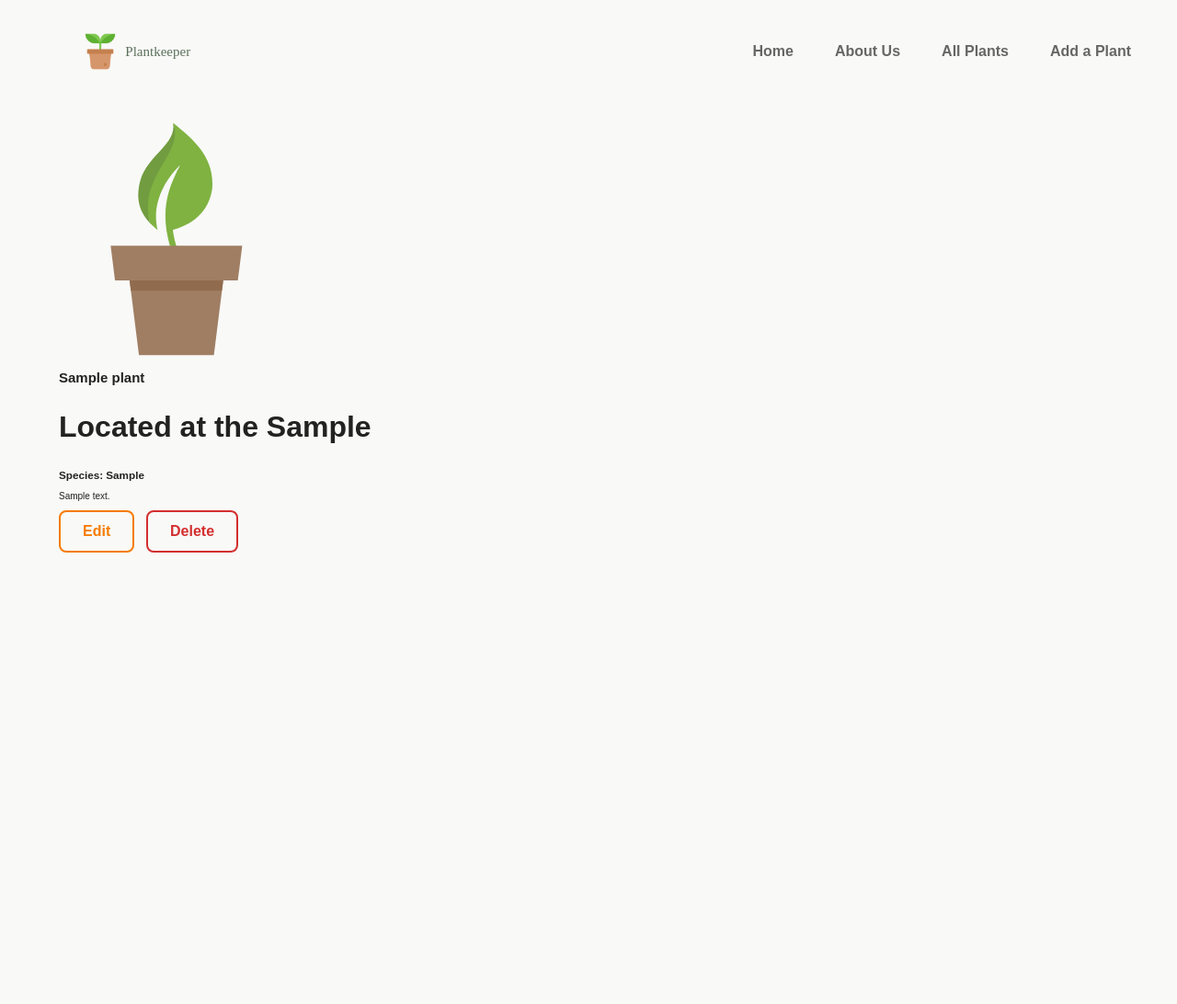
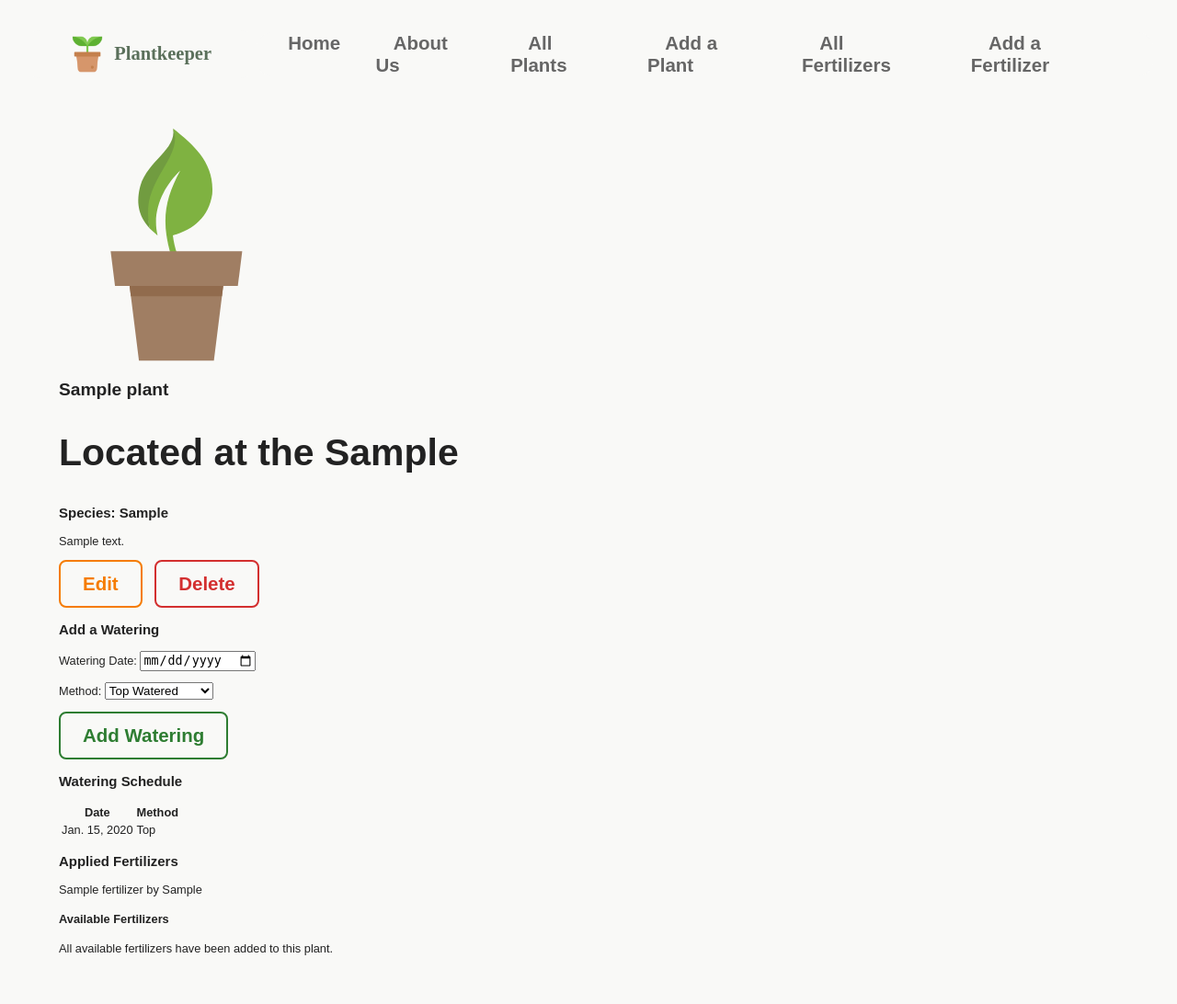
Before and after one commit to TracywLan/django-crud-app-lab, a Django app: page /plants/1/ in a window 1280 px wide. Shown: the whole page at 92% size. Before the commit the page ends 601 px from the top, so only its background shows below. Run offline with Django 5.2, Linux system fonts and the light colour scheme; tables that the repository leaves empty hold one stand-in row (values such as "Sample post").

Commit message:
added watering to plants

```diff
--- a/main_app/admin.py
+++ b/main_app/admin.py
@@ -1,4 +1,6 @@
 from django.contrib import admin
-from .models import Plant
+from .models import Plant, Watering, Fertilizer
 # Register your models here.
 admin.site.register(Plant)
+admin.site.register(Watering)
+admin.site.register(Fertilizer)
--- /dev/null
+++ b/main_app/forms.py
@@ -0,0 +1,16 @@
+from django import forms
+from .models import Watering
+
+class WateringForm(forms.ModelForm):
+    class Meta:
+        model = Watering
+        fields = ['date', 'method']
+        widgets = {
+            'date': forms.DateInput(
+                format=('%Y-%m-%d'),
+                attrs={
+                    'placeholder':'Select a date',
+                    'type':'date'
+                }
+            ),
+        }
--- a/main_app/models.py
+++ b/main_app/models.py
@@ -2,14 +2,47 @@ from django.db import models
 from django.urls import reverse
 
 # Create your models here.
+class Fertilizer(models.Model):
+    name = models.CharField(max_length=50)
+    brand = models.CharField(max_length=50)
+
+    def __str__(self):
+        return self.name
+
+    def get_absolute_url(self):
+        return reverse("fertilizer-detail", kwargs={"pk": self.id})
+
 class Plant(models.Model):
     name = models.CharField(max_length=100)
     species = models.CharField(max_length=100)
     description = models.CharField(max_length=250)
     location = models.CharField(max_length=100)
 
+    fertilizers = models.ManyToManyField(Fertilizer)
+
     def __str__(self):
         return self.name
 
     def get_absolute_url(self):
         return reverse('plant-detail', kwargs={'pk':self.id})
+
+class Watering(models.Model):
+    WATERING_TYPES = [
+        ('Top', 'Top Watered'),
+        ('Botton', 'Bottom Watered'),
+        ('Mist', 'Misted'),
+    ]
+
+    plant = models.ForeignKey(Plant, on_delete=models.CASCADE, related_name='waterings')
+    date = models.DateField('Watering Date')
+    method = models.CharField(
+        max_length=10,
+        choices=WATERING_TYPES,
+        default='Top'
+    )
+
+    class Meta:
+        ordering = ['-date']
+
+    def __str__(self):
+        return f"{self.date} - {self.method}"
--- a/main_app/static/css/base.css
+++ b/main_app/static/css/base.css
@@ -2,7 +2,7 @@
    VARIABLES
    ========================================= */
 :root {
-  font-size: 62.5%;
+  font-size: 80%;
 
   /* Colors */
   --nav-bg: rgba(255, 255, 255, 0.8);
@@ -108,8 +108,8 @@ main {
 }
 
 .logo-text {
-  font-size: 1.5rem;
-  font-weight: 500;
+  font-size: var(--font-reg);
+  font-weight: 800;
   color: var(--primary-green);
 }
 
--- a/main_app/templates/base.html
+++ b/main_app/templates/base.html
@@ -25,6 +25,8 @@
                     <li><a href="{% url 'about' %}">About Us</a></li>
                     <li><a href="{% url 'plant-index' %}">All Plants</a></li>
                     <li><a href="{% url 'plant-create' %}">Add a Plant</a></li>
+                    <li><a href="{% url 'fertilizer-index' %}">All Fertilizers</a></li>
+                    <li><a href="{% url 'fertilizer-create' %}">Add a Fertilizer</a></li>
                 </ul>
             </nav>
         </header>
--- a/main_app/templates/main_app/plant_detail.html
+++ b/main_app/templates/main_app/plant_detail.html
@@ -22,5 +22,66 @@
             <a href="{% url 'plant-delete' plant.id %}" class="btn danger">Delete</a>
         </div>
     </div>
+    <h3>Add a Watering</h3>
+    <form
+    action="{% url 'add-watering' plant.id %}"
+    method="POST"
+    class='subsection-content'
+    autocomplete='off'
+    >
+        {% csrf_token %}
+        {{ watering_form.as_p }}
+        <button type="submit" class="btn submit">Add Watering</button>
+    </form>
+    <div class="watering-history">
+        <h3>Watering Schedule</h3>
+        <table class="watering-table">
+            <thead>
+                <tr>
+                    <th>Date</th>
+                    <th>Method</th>
+                </tr>
+            </thead>
+            <tbody>
+                {% for watering in plant.waterings.all %}
+                <tr>
+                    <td>{{ watering.date }}</td>
+                    <td>{{ watering.method }}</td>
+                </tr>
+                {% empty %}
+                <tr>
+                    <td colspan="2">No watering history yet. Go hydrate this plant!</td>
+                </tr>
+                {% endfor %}
+            </tbody>
+        </table>
+    </div>
+    <div class="fertilizer-section">
+        <h3>Applied Fertilizers</h3>
+        <ul>
+            {% for fertilizer in plant.fertilizers.all %}
+                <li>{{ fertilizer.name }} by {{ fertilizer.brand }}</li>
+            {% empty %}
+                <li>No fertilizers applied yet.</li>
+            {% endfor %}
+        </ul>
+
+        <h4>Available Fertilizers</h4>
+        {% if unassigned_fertilizers.count %}
+            <ul>
+            {% for fertilizer in unassigned_fertilizers %}
+                <li>
+                    {{ fertilizer.name }}
+                    <form action="{% url 'assoc-fertilizer' plant.id fertilizer.id %}" method="POST" style="display:inline;">
+                        {% csrf_token %}
+                        <button type="submit" class="btn submit">Add</button>
+                    </form>
+                </li>
+            {% endfor %}
+            </ul>
+        {% else %}
+            <p>All available fertilizers have been added to this plant.</p>
+        {% endif %}
+    </div>
 </section>
 {% endblock %}
--- a/main_app/urls.py
+++ b/main_app/urls.py
@@ -4,9 +4,18 @@ from . import views
 urlpatterns = [
     path('', views.home, name='home'),
     path('about/', views.about, name='about'),
+
     path('plants/', views.PlantList.as_view(), name='plant-index'),
-    path('plants/create', views.PlantCreate.as_view(), name='plant-create'),
+    path('plants/create/', views.PlantCreate.as_view(), name='plant-create'),
     path('plants/<int:pk>/', views.PlantDetail.as_view(), name='plant-detail'),
-    path('plants/<int:pk>/update', views.PlantUpdate.as_view(), name='plant-update'),
-    path('plants/<int:pk>/delete', views.PlantDelete.as_view(), name='plant-delete')
-]
+    path('plants/<int:pk>/update/', views.PlantUpdate.as_view(), name='plant-update'),
+    path('plants/<int:pk>/delete/', views.PlantDelete.as_view(), name='plant-delete'),
+    path('plants/<int:pk>/add_watering/', views.add_watering, name='add-watering'),
+
+    path('fertilizers/', views.FertilizerList.as_view(), name='fertilizer-index'),
+    path('fertilizers/create/', views.FertilizerCreate.as_view(), name='fertilizer-create'),
+    path('fertilizers/<int:pk>/', views.FertilizerDetail.as_view(), name='fertilizer-detail'),
+    path('fertilizers/<int:pk>/update/', views.FertilizerUpdate.as_view(), name='fertilizer-update'),
+    path('fertilizers/<int:pk>/delete/', views.FertilizerDelete.as_view(), name='fertilizer-delete'),
+    path('plants/<int:pk>/assoc_fertilizer/<int:fertilizer_pk>/', views.assoc_fertilizer, name='assoc-fertilizer'),
+    ]
--- a/main_app/views.py
+++ b/main_app/views.py
@@ -1,7 +1,8 @@
-from django.shortcuts import render
+from django.shortcuts import render, redirect
 from django.views.generic import ListView, DetailView
 from django.views.generic.edit import CreateView, DeleteView, UpdateView
-from .models import Plant
+from .models import Plant, Fertilizer
+from .forms import WateringForm
 
 
 def home(request):
@@ -34,6 +35,15 @@ class PlantCreate(CreateView):
 class PlantDetail(DetailView):
     model = Plant
 
+    def get_context_data(self, **kwargs):
+        context = super().get_context_data(**kwargs)
+        context["watering_form"] = WateringForm()
+
+        fertilizer_ids = self.object.fertilizers.all().values_list('id')
+        unassigned_fertilizers = Fertilizer.objects.exclude(id__in=fertilizer_ids)
+        context['unassigned_fertilizers'] = unassigned_fertilizers
+        return context
+
 #Delete
 class PlantDelete(DeleteView):
     model = Plant
@@ -41,5 +51,38 @@ class PlantDelete(DeleteView):
 
 #Update
 class PlantUpdate(UpdateView):
-    model=Plant
+    model = Plant
     fields = ['species', 'description','location']
+
+
+def add_watering(request, pk):
+    form = WateringForm(request.POST)
+    if form.is_valid():
+        new_watering = form.save(commit=False)
+        new_watering.plant_id = pk
+        new_watering.save()
+    return redirect('plant-detail', pk=pk)
+
+def assoc_fertilizer(request, pk, fertilizer_pk):
+    Plant.objects.get(id=pk).fertilizers.add(fertilizer_pk)
+    return redirect('plant-detail', pk=pk)
+
+
+class FertilizerList(ListView):
+    model = Fertilizer
+    template_name = 'fertilizer/index.html'
+    context_object_name = 'fertilizers'
+class FertilizerCreate(CreateView):
+    model = Fertilizer
+    fields = '__all__'
+    success_url = '/plants/'
+
+class FertilizerDetail(DetailView):
+    model = Fertilizer
+
+class FertilizerDelete(DeleteView):
+    model = Fertilizer
+    success_url = '/fertilizers/'
+class FertilizerUpdate(UpdateView):
+    model = Fertilizer
+    fields = ['name', 'brand']
```
Also changed, not shown: main_app/templates/fertilizers/form.html (added, +15 -0 lines), main_app/templates/fertilizers/index.html (added, +21 -0 lines), main_app/migrations/0002_watering.py (added), main_app/migrations/0003_fertilizer_plant_fertilizers.py (added).
